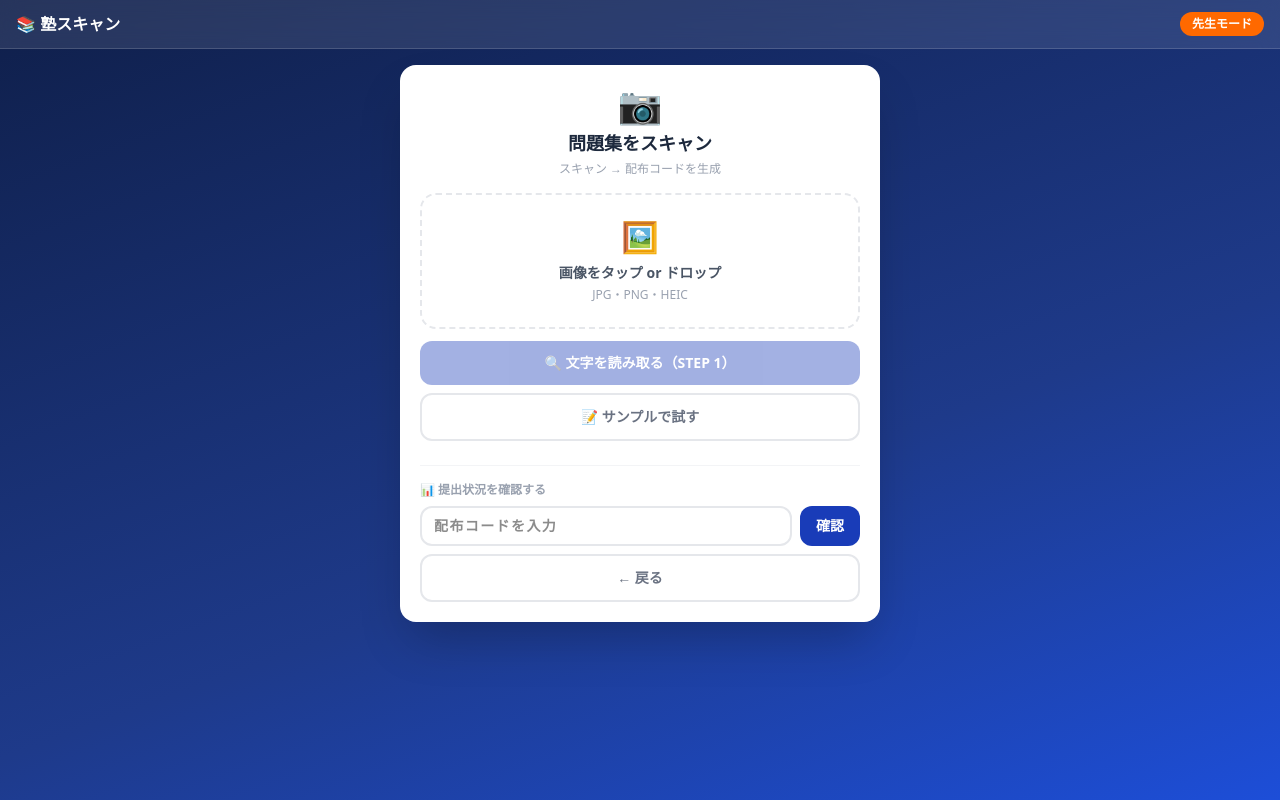
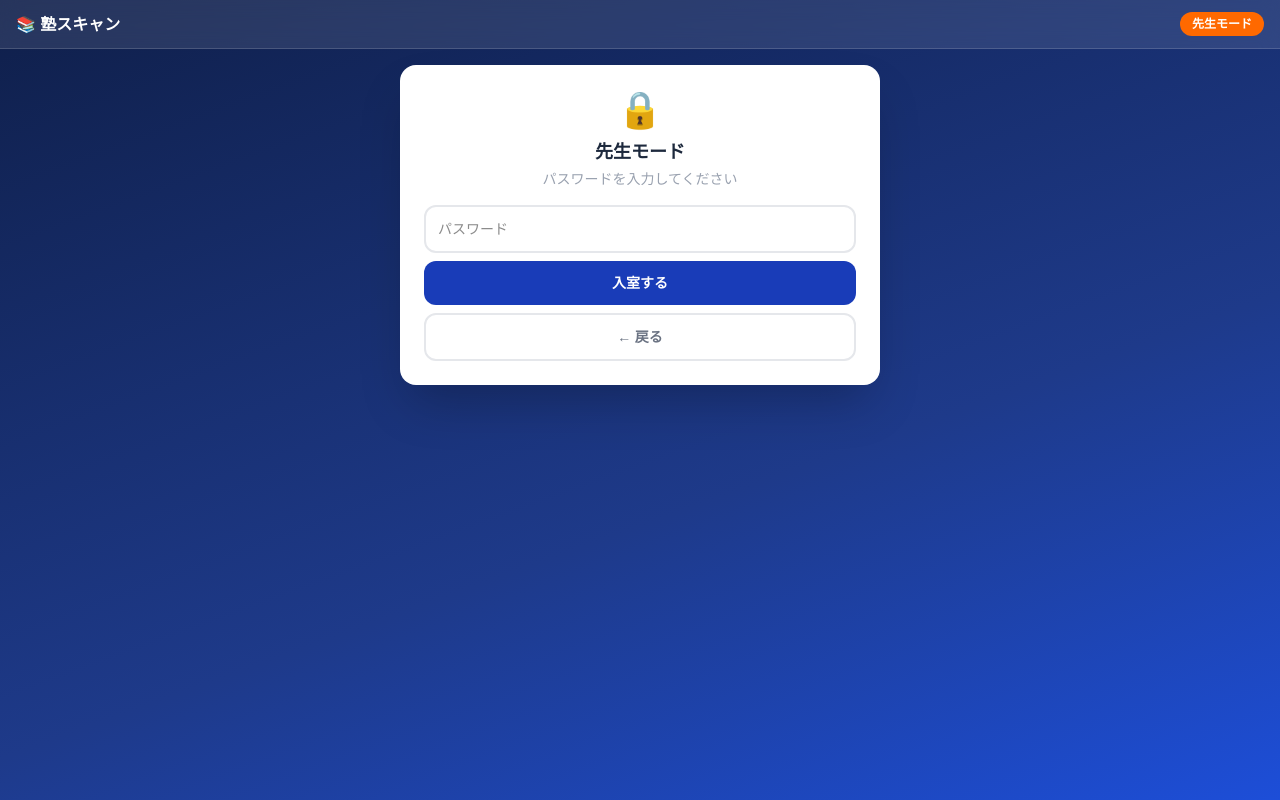
Before and after one commit to Hinashiba/juku-scan, a Next.js app: page / in a window 1280 px wide. Both pictures are taken after a click on the button 640 px from the left and 324 px from the top of the page. Built offline with nearby package versions, Linux system fonts and the light colour scheme.

Commit message:
add password protection

```diff
--- a/app/page.tsx
+++ b/app/page.tsx
@@ -130,6 +130,19 @@ const TagBadge = ({type}: {type: string}) =>
 // ── Teacher Mode ─────────────────────────────────
 function TeacherMode({ onBack }: { onBack: () => void }) {
   const [step, setStep] = useState('upload')
+  const [auth, setAuth] = useState(false)
+  const [pw, setPw] = useState('')
+  const [pwErr, setPwErr] = useState(false)
+  if (!auth) return (
+    <div className="bg-white rounded-2xl p-6 shadow-2xl">
+      <div className="text-center mb-4"><div className="text-4xl mb-2">🔒</div><h2 className="font-black text-slate-800 text-lg">先生モード</h2><p className="text-gray-400 text-sm mt-1">パスワードを入力してください</p></div>
+      <input type="password" value={pw} onChange={e=>setPw(e.target.value)} onKeyDown={e=>{if(e.key==='Enter'){if(pw==='naisyo'){setAuth(true);setPwErr(false)}else setPwErr(true)}}} placeholder="パスワード" className="w-full border-2 border-gray-200 rounded-xl p-3 text-sm outline-none focus:border-blue-500 mb-2"/>
+      {pwErr && <p className="text-red-500 text-xs mb-2">パスワードが違います</p>}
+      <button onClick={()=>{if(pw==='naisyo'){setAuth(true);setPwErr(false)}else setPwErr(true)}} className="w-full bg-blue-800 text-white font-bold py-3 rounded-xl text-sm hover:bg-blue-700">入室する</button>
+      <div className="h-2"/>
+      <button onClick={onBack} className="w-full bg-transparent border-2 border-gray-200 text-gray-500 font-bold py-3 rounded-xl text-sm hover:bg-gray-50">← 戻る</button>
+    </div>
+  )
   const [b64, setB64] = useState('')
   const [mime, setMime] = useState('image/jpeg')
   const [prev, setPrev] = useState('')
@@ -562,6 +575,19 @@ function HandwrittenMode({ onBack }: { onBack: () => void }) {
 
 // ── Handwritten Teacher View ──────────────────────
 function HandwrittenTeacherView({ onBack }: { onBack: () => void }) {
+  const [auth, setAuth] = useState(false)
+  const [pw, setPw] = useState('')
+  const [pwErr, setPwErr] = useState(false)
+  if (!auth) return (
+    <div className="bg-white rounded-2xl p-6 shadow-2xl">
+      <div className="text-center mb-4"><div className="text-4xl mb-2">🔒</div><h2 className="font-black text-slate-800 text-lg">手書き提出確認</h2><p className="text-gray-400 text-sm mt-1">パスワードを入力してください</p></div>
+      <input type="password" value={pw} onChange={e=>setPw(e.target.value)} onKeyDown={e=>{if(e.key==='Enter'){if(pw==='naisyo'){setAuth(true);setPwErr(false)}else setPwErr(true)}}} placeholder="パスワード" className="w-full border-2 border-gray-200 rounded-xl p-3 text-sm outline-none focus:border-blue-500 mb-2"/>
+      {pwErr && <p className="text-red-500 text-xs mb-2">パスワードが違います</p>}
+      <button onClick={()=>{if(pw==='naisyo'){setAuth(true);setPwErr(false)}else setPwErr(true)}} className="w-full bg-blue-800 text-white font-bold py-3 rounded-xl text-sm hover:bg-blue-700">入室する</button>
+      <div className="h-2"/>
+      <button onClick={onBack} className="w-full bg-transparent border-2 border-gray-200 text-gray-500 font-bold py-3 rounded-xl text-sm hover:bg-gray-50">← 戻る</button>
+    </div>
+  )
   const [cls, setCls] = useState('ALL')
   const [submissions, setSubmissions] = useState<Array<{id:string;student_name:string;class:string;image_base64:string;ocr_text:string;grade_result:{score:number;total:number;results:{question_num:string;student_answer:string;correct:boolean;feedback:string}[]};submitted_at:string}>>([])
   const [expanded, setExpanded] = useState<string|null>(null)
```
